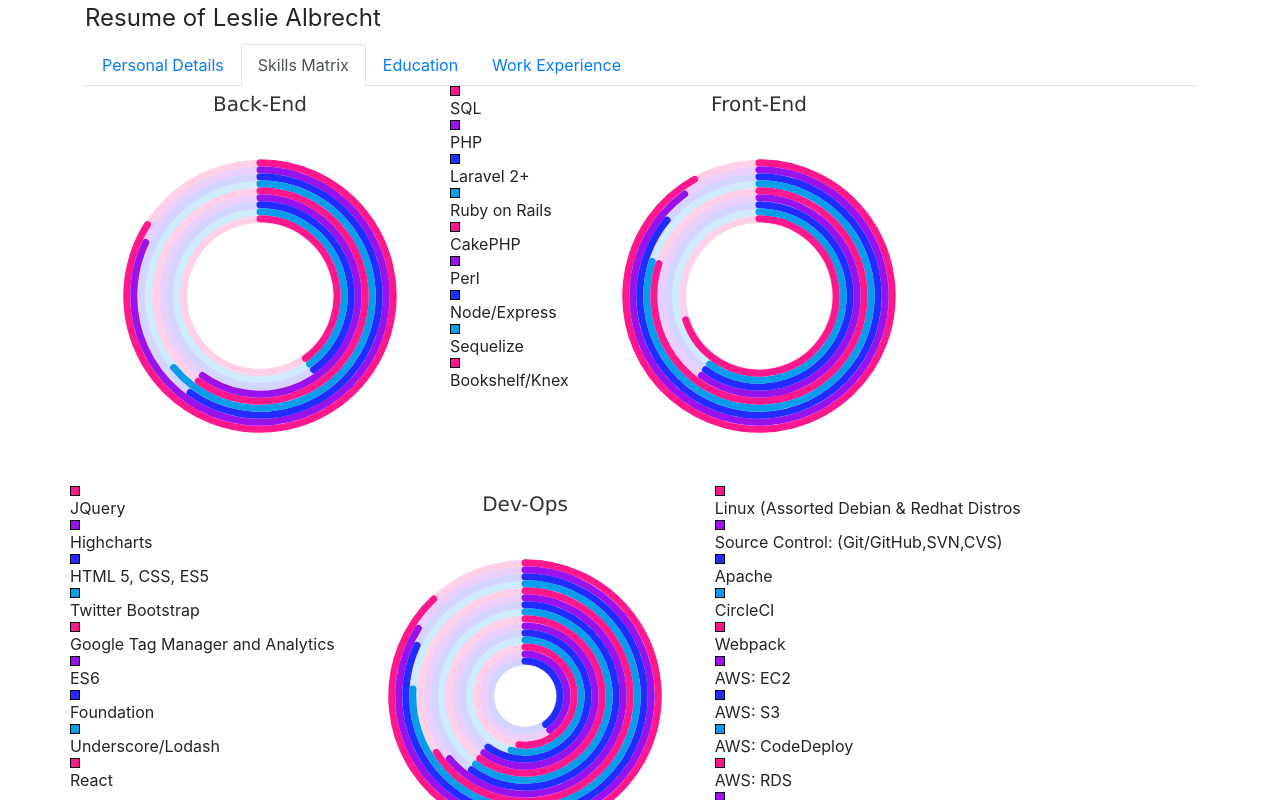
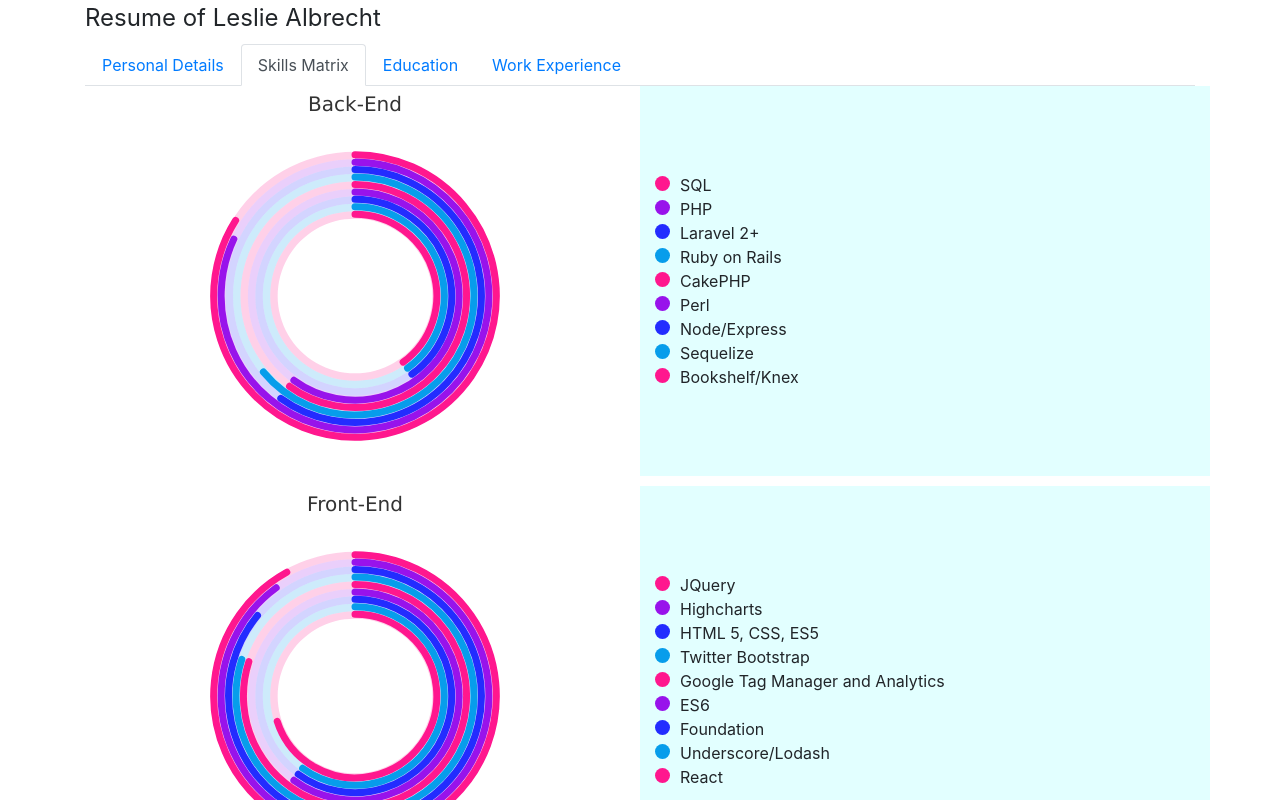
Before and after one commit to rooirampokker/resume-builder, a React (Create React App) app: page / in a window 1280 px wide. Both pictures are taken after a click on the tab "Skills Matrix". Shown: the top 800 px of the page. Built offline with nearby package versions, Linux system fonts and the light colour scheme.

Commit message:
style and align legend and allow user to interact

```diff
--- a/src/components/charts/Gauge.jsx
+++ b/src/components/charts/Gauge.jsx
@@ -27,31 +27,24 @@ class Gauge extends Component {
             var legend = $('#'+legendId);
             $.each(chart.series, function (j, data) {
                 var legendColor = data.userOptions.borderColor;
-                legend.append('<div class="item"><div class="symbol" style="background-color:'+data.userOptions.borderColor+'"></div><div class="legendTitle" id="">' + data.name + '</div></div>');
+                legend.append('<div class="item">' +
+                              '<div class="symbol" style="background-color:'+legendColor+'"></div>' +
+                              '<div class="legend-title" id="">' + data.name + '</div>' +
+                              '</div>');
 
         });
 
         $('#'+legendId+' .item').click(function() {
-            var itemIndex    = $(this).index();
+            var itemIndex = $(this).index();
 
             $.each(chart.series, function (key, value) {
-                    chart.series[key].setVisible(true)
+                chart.series[key].setVisible(false);
             });
+            chart.series[itemIndex].setVisible(true);
+        });
+    }
 
-            $.each(chart.series, function (key, value) {
-                if (key != itemIndex) {
-                    if (chart.series[key].visible) {
-                        chart.series[key].setVisible(false);
-                    } else {
-                        chart.series[key].setVisible(true);
-                    }
-                } else {
-                    chart.series[key].setVisible(true);
-                }
-            });
-        });
 
-    }
 /*
 *
  */
--- a/src/containers/SkillsMatrix.css
+++ b/src/containers/SkillsMatrix.css
@@ -16,13 +16,25 @@
 .gaugeTooltipValue {
   text-align: left;
   font-size: 30px;
+
 }
 
-.customLegend {
-  background: #c1c1c1;
+.legend-pane {
+  background: #e2ffff;
+  display: flex;
+  justify-content: center;
+  flex-direction: column;
+  margin-bottom: 10px;
 }
+
+.legend-title {
+  display: inline-block;
+}
+
 .symbol {
-  height: 10px;
-  width: 10px;
-  border: 1px solid black;
+  height: 15px;
+  width: 15px;
+  border-radius: 50%;
+  display: inline-block;
+  margin-right: 10px;
 }
--- a/src/containers/SkillsMatrix.jsx
+++ b/src/containers/SkillsMatrix.jsx
@@ -31,7 +31,7 @@ class SkillsMatrix extends Component {
             this.setSubSection(subDetailsObj, sectionName);
             return (
                 <>
-                    <div className={"col-sm-6 col-md-4 "+this.componentName+"Chart"}
+                    <div className={"col-sm-6 col-md-6 "+this.componentName+"Chart"}
                          key = {"gauge-"+sectionName+key}
                     >
                         <Gauge
@@ -40,8 +40,8 @@ class SkillsMatrix extends Component {
                             dataBG     = {this.trackBG}
                             trackWidth = {this.trackWidth}/>
                     </div>
-                    <div id={"customLegend_"+sectionName.replace(/\//g, '')}>
-
+                    <div id        = {"customLegend_"+sectionName.replace(/\//g, '')}
+                         className = {"col-sm-6 col-md-6 legend-pane"}>
                     </div>
                 </>
             );
```
